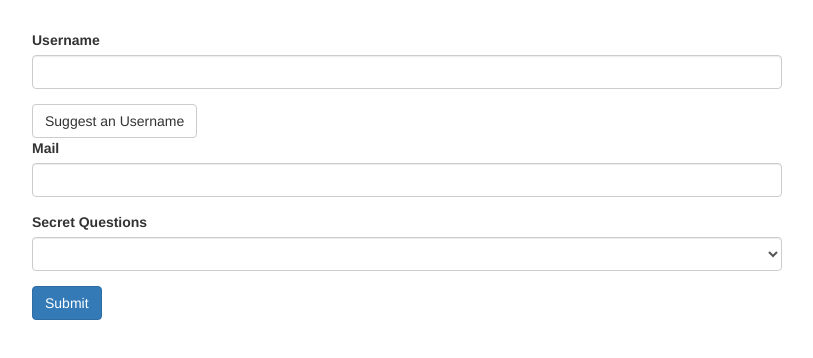
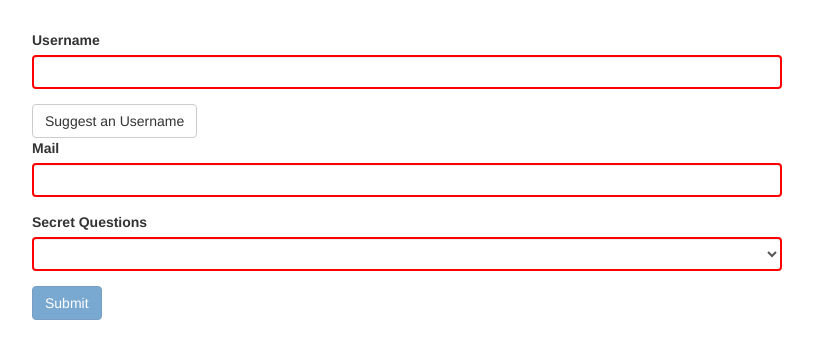
Before and after one commit to TheoCaesar/Module-based-template-driven-forms, an Angular app: page / in a window 1280 px wide. Shown: the top 358 px of the page, without its empty margins (233-1046 px from the left). Built offline with nearby package versions, Linux system fonts and the light colour scheme.

Commit message:
validation

```diff
--- a/src/app/app.component.css
+++ b/src/app/app.component.css
@@ -1,3 +1,7 @@
 .container {
   margin-top: 30px;
 }
+
+input.ng-invalid, select.ng-invalid {
+  border: 2px solid red
+}
--- a/src/app/app.component.html
+++ b/src/app/app.component.html
@@ -6,23 +6,26 @@
           <div class="form-group">
             <label for="username">Username</label>
             <input type="text" id="username" class="form-control"
-              name='username' ngModel>
+              name='username' ngModel required>
           </div>
           <button class="btn btn-default" type="button">Suggest an Username</button>
           <div class="form-group">
             <label for="email">Mail</label>
             <input type="email" id="email" class="form-control"
-              name="email" ngModel>
+              name="email" ngModel required #emailfield="ngModel"
+              email> <!--ensure email checks-->
+            <p *ngIf="emailfield.invalid && emailfield.dirty">Please enter a valid email</p>
           </div>
         </div>
         <div class="form-group">
           <label for="secret">Secret Questions</label>
-          <select id="secret" class="form-control" name="secret" ngModel>
+          <select id="secret" class="form-control" name="secret" ngModel required>
             <option value="pet">Your first Pet?</option>
             <option value="teacher">Your first teacher?</option>
           </select>
         </div>
-        <button class="btn btn-primary" type="submit">Submit</button>
+        <button class="btn btn-primary" type="submit"
+          [disabled]="myForm.invalid">Submit</button>
       </form>
     </div>
   </div>
```
